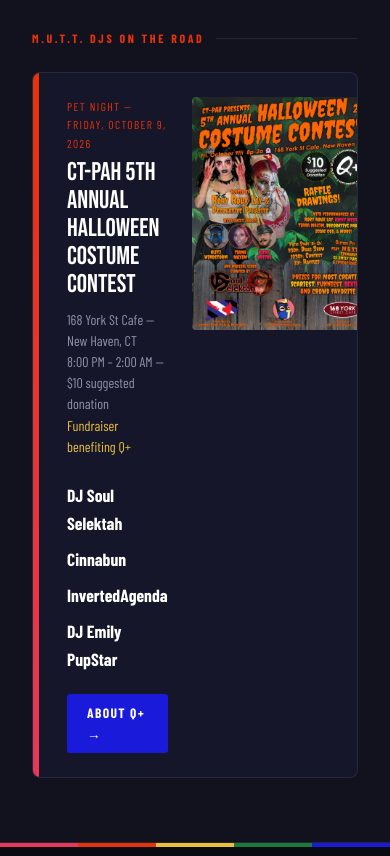
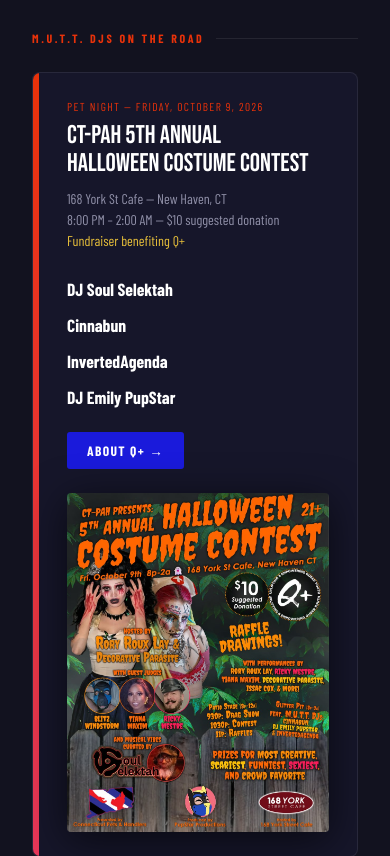
Before and after one commit to pupstarproductions/mutt-dance, a plain HTML site: page index.html in a window 390 px wide. Shown: the part 1139-1995 px from the top of the page. Drawn offline with nearby package versions, Linux system fonts and the light colour scheme.

Commit message:
stacked layout

```diff
--- a/index.html
+++ b/index.html
@@ -499,7 +499,8 @@
     .next-event-inner {
       grid-template-columns: 1fr;
     }
-    .flyer-thumb { width: 140px; }
+    .event-card-inner { grid-template-columns: 1fr !important; }
+    .flyer-thumb { width: 100% !important; max-width: 320px; }
     .plurr-grid {
       grid-template-columns: repeat(5, 1fr);
     }
@@ -549,7 +550,7 @@
     <div class="section-label" style="padding-left:0; margin-bottom:1.5rem; color:var(--orange);">M.U.T.T. DJs on the road</div>
     <div style="background:var(--card); border:1px solid var(--border); border-radius:8px; display:grid; grid-template-columns:auto 1fr; gap:0; overflow:hidden; max-width:800px;">
       <div style="width:6px; background:linear-gradient(180deg,var(--orange),var(--red)); flex-shrink:0;"></div>
-      <div style="display:grid; grid-template-columns:1fr auto; gap:1.5rem; align-items:start; padding:1.5rem 1.75rem;">
+      <div class="event-card-inner" style="display:grid; grid-template-columns:1fr auto; gap:1.5rem; align-items:start; padding:1.5rem 1.75rem;">
         <div>
           <div style="font-family:'Barlow Condensed',sans-serif; font-size:0.72rem; letter-spacing:0.12em; text-transform:uppercase; color:var(--orange); margin-bottom:0.4rem;">Pet Night &mdash; Friday, October 9, 2026</div>
           <div style="font-family:'Bebas Neue',sans-serif; font-size:1.6rem; color:#fff; line-height:1.1; margin-bottom:0.6rem;">CT-PAH 5th Annual<br>Halloween Costume Contest</div>
@@ -567,7 +568,7 @@
           <a href="https://qplusct.org" target="_blank" rel="noopener" class="btn btn-primary" style="font-size:0.85rem; padding:0.5rem 1.25rem;">About Q+ &rarr;</a>
         </div>
         <div style="flex-shrink:0;">
-          <img src="assets/img/5th-Annual-Costume-Contest-v3.png" alt="CT-PAH 5th Annual Halloween Costume Contest flyer" style="width:180px; border-radius:4px; display:block;">
+          <img src="assets/img/5th-Annual-Costume-Contest-v3.png" alt="CT-PAH 5th Annual Halloween Costume Contest flyer" class="flyer-thumb" style="width:180px; border-radius:4px; display:block;">
         </div>
       </div>
     </div>
```
